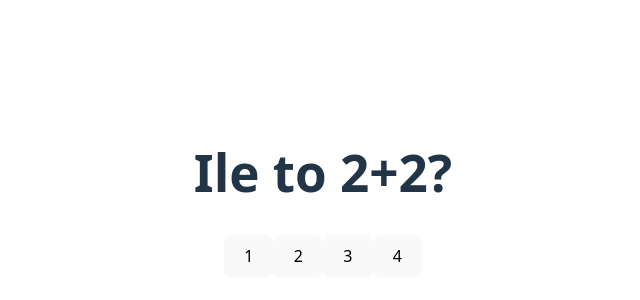
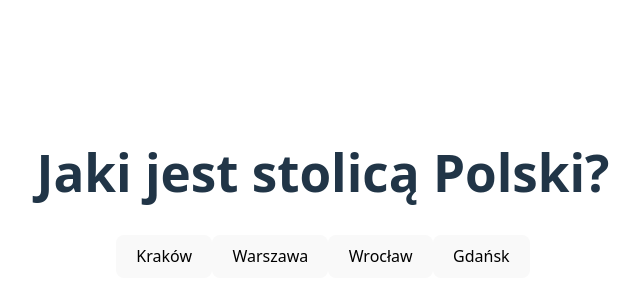
Before and after one commit to jjrec16/quiz, a React (Vite) app: page / in a window 1280 px wide. Shown: the part 206-506 px from the top of the page, without its empty margins (317-957 px from the left). Built offline with nearby package versions, Linux system fonts and the light colour scheme.

Commit message:
questions

```diff
--- a/src/App.jsx
+++ b/src/App.jsx
@@ -1,6 +1,7 @@
 import { useState } from 'react'
 import './App.css'
 import QuestionPanel from './components/QuestionPanel';
+import questions from './components/Questions';
 
 
 function App() {
@@ -13,7 +14,7 @@ function App() {
 
   return (
     <>
-      <QuestionPanel question={"Ile to 2+2?"} answers={[1, 2, 3, 4]} correctIndex={3} addPoint={addPoint}/>
+      <QuestionPanel question={questions[1].question} answers={questions[1].answers} correctIndex={questions[1].correctIndex} addPoint={addPoint}/>
     </>
   )
 }
--- /dev/null
+++ b/src/components/Questions.jsx
@@ -0,0 +1,14 @@
+const Questions = [
+    {
+        question: "Ile to 2+2?",
+        answers: [1, 2, 3, 4],
+        correctIndex: 3,
+    },
+    {
+        question: "Jaki jest stolicą Polski?",
+        answers: ["Kraków", "Warszawa", "Wrocław", "Gdańsk"],
+        correctIndex: 1,
+    },
+];
+
+export default Questions;
```
